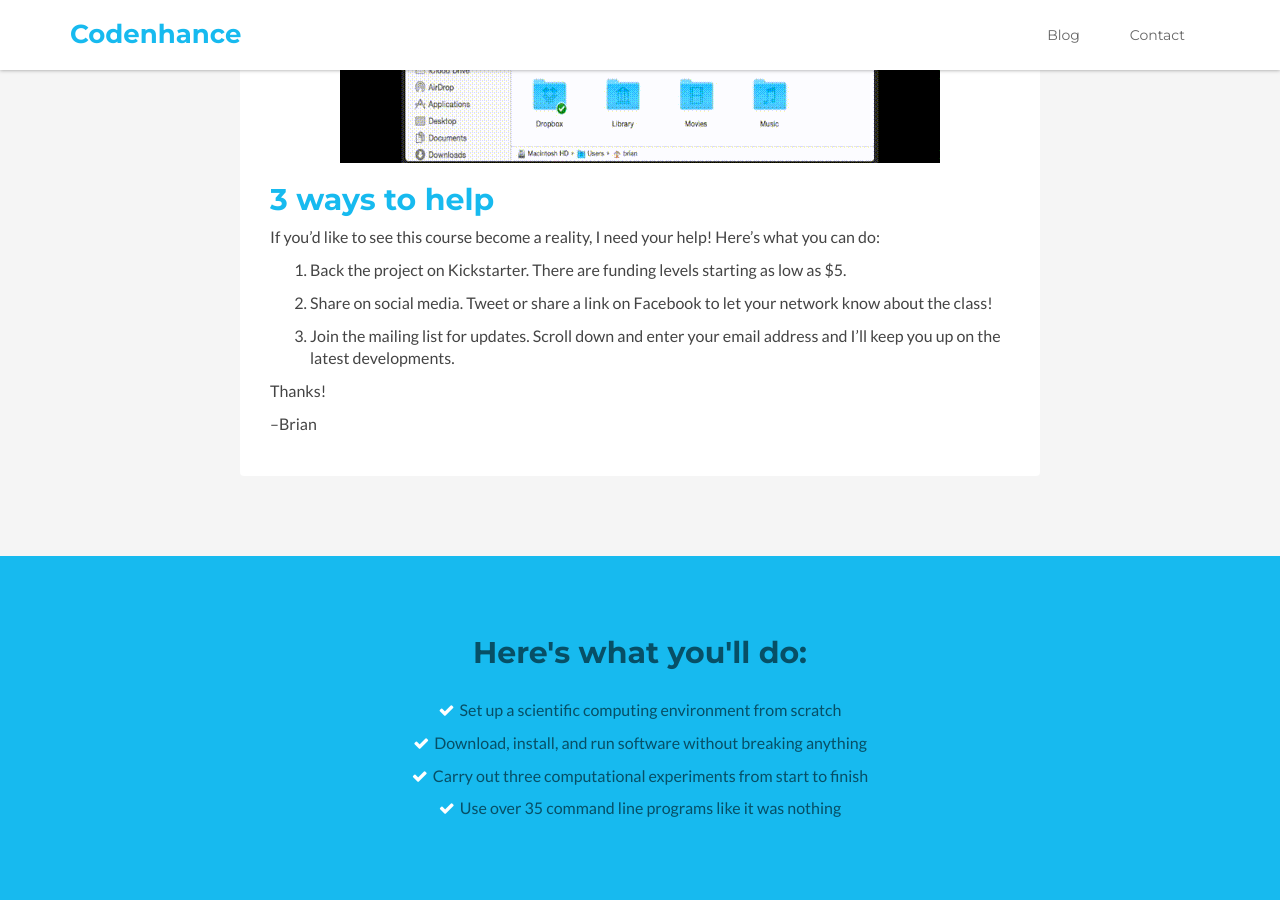
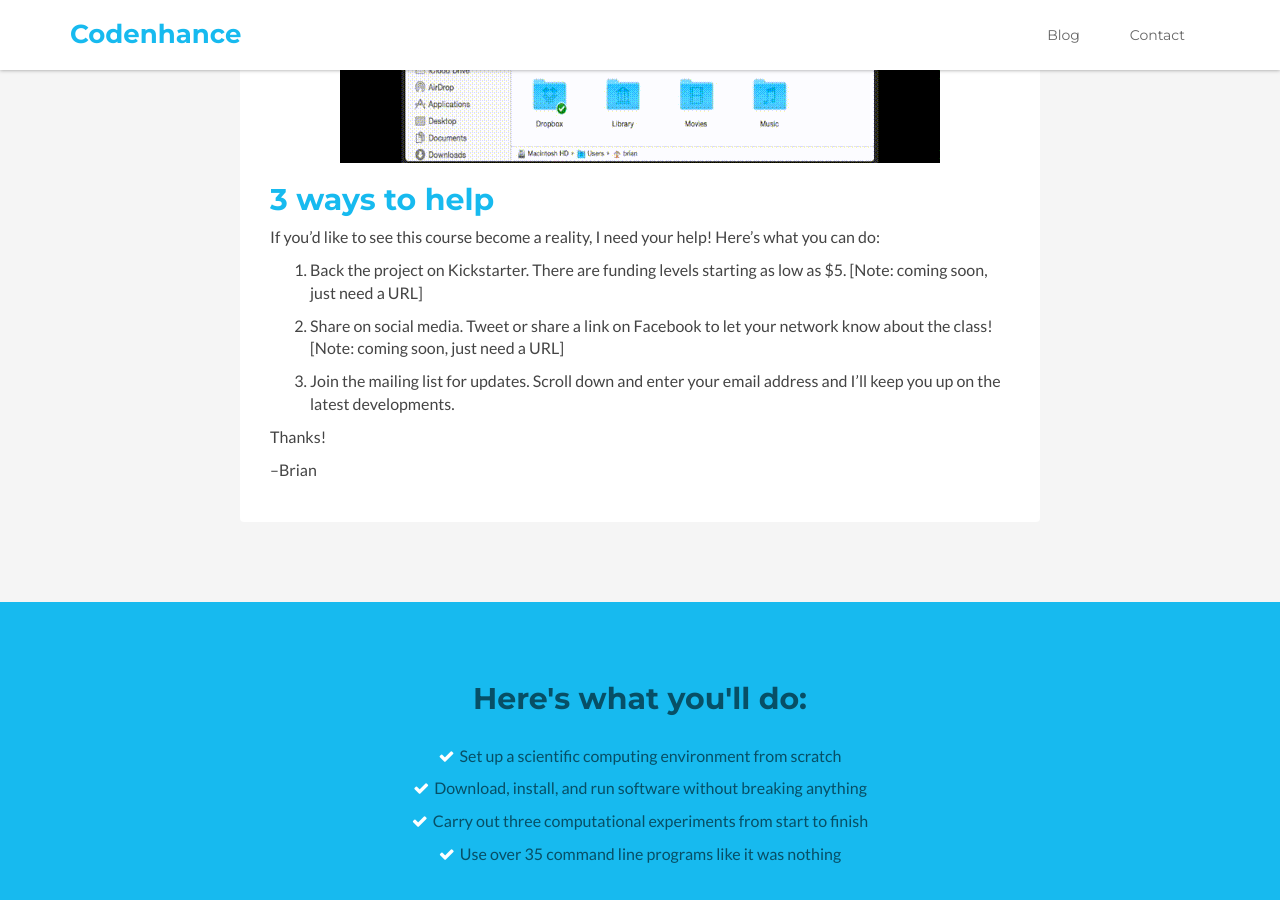
Before and after one commit to Codenhance/codenhance.github.io, a Jekyll site: the page built from learn-the-command-line-for-science/index.md, in a window 1280 px wide and 900 px high, scrolled down 906 px. Built offline with Jekyll 4.4.1, drawn with Linux system fonts in a browser that asks for light colours; comment, search, counter and statistics services are not loaded.

Commit message:
add note to ltclfs page

```diff
--- a/learn-the-command-line-for-science/index.md
+++ b/learn-the-command-line-for-science/index.md
@@ -20,9 +20,9 @@ Learning the command line is a requirement for scientific computing, and it's al
 
 If you'd like to see this course become a reality, I need your help! Here's what you can do:
 
-1. Back the project on Kickstarter. There are funding levels starting as low as $5.
+1. Back the project on Kickstarter. There are funding levels starting as low as $5. [Note: coming soon, just need a URL]
 
-2. Share on social media. Tweet or share a link on Facebook to let your network know about the class!
+2. Share on social media. Tweet or share a link on Facebook to let your network know about the class! [Note: coming soon, just need a URL]
 
 3. Join the mailing list for updates. Scroll down and enter your email address and I'll keep you up on the latest developments.
 
```
